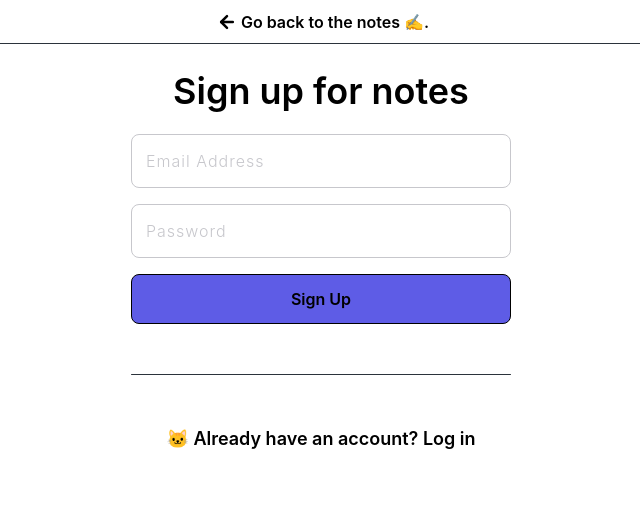
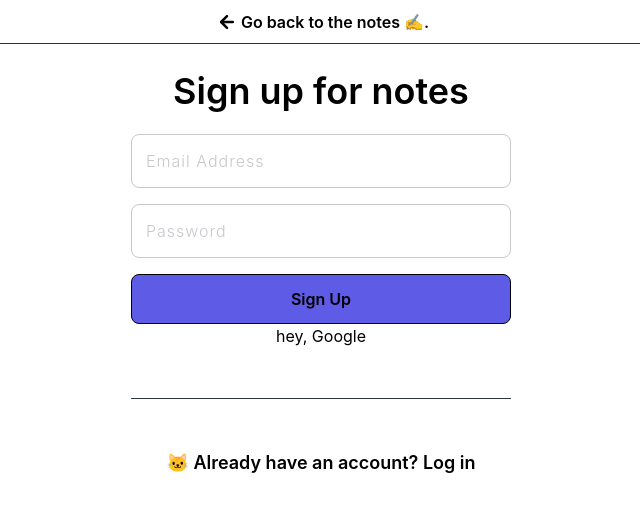
Before and after one commit to amarmanhala/notesbystories, a React (Create React App) app: page /signup in a window 1280 px wide. Shown: the top 512 px of the page, without its empty margins (319-959 px from the left). Built offline with nearby package versions, Linux system fonts and the light colour scheme; no server answers.

Commit message:
Add GoogleSignUp

```diff
--- a/src/components/SignUp.js
+++ b/src/components/SignUp.js
@@ -10,9 +10,11 @@ import {
   createUserWithEmailAndPassword,
   onAuthStateChanged,
 } from "firebase/auth";
+import { GoogleAuthProvider } from "firebase/auth";
 import { auth } from "../firebase-config";
 import { updateProfile } from "firebase/auth";
 import ErrorMessage from "./ErrorMessage";
+import SignUpWithGoogle from "./SignUpWithGoogle";
 
 const LoginPage = styled.div`
   display: flex;
@@ -108,6 +110,7 @@ const arrowRight = {
 };
 
 function SignUp() {
+  const provider = new GoogleAuthProvider();
   const [registerEmail, setregisteEmail] = useState("");
   const [registerPassword, setregisterPassword] = useState("");
   const [error, setError] = useState(false);
@@ -186,6 +189,7 @@ function SignUp() {
               Sign Up
             </Button>
           </Form>
+          <SignUpWithGoogle></SignUpWithGoogle>
           <Divider></Divider>
           <SignUpLinkWrapper tabIndex="0">
             <SignUpLink to="/welcome">
--- /dev/null
+++ b/src/components/SignUpWithGoogle.js
@@ -0,0 +1,33 @@
+import React from "react";
+import { getAuth, signInWithPopup, GoogleAuthProvider } from "firebase/auth";
+
+export default function SignUpWithGoogle() {
+  const provider = new GoogleAuthProvider();
+  const auth = getAuth();
+  const register = async () => {
+    try {
+      signInWithPopup(auth, provider)
+        .then((result) => {
+          // This gives you a Google Access Token. You can use it to access the Google API.
+          const credential = GoogleAuthProvider.credentialFromResult(result);
+          const token = credential.accessToken;
+          // The signed-in user info.
+          const user = result.user;
+          // ...
+        })
+        .catch((error) => {
+          // Handle Errors here.
+          const errorCode = error.code;
+          const errorMessage = error.message;
+          // The email of the user's account used.
+          const email = error.email;
+          // The AuthCredential type that was used.
+          const credential = GoogleAuthProvider.credentialFromError(error);
+          // ...
+        });
+    } catch (error) {
+      console.log(error);
+    }
+  };
+  return <button onClick={register}>hey, Google</button>;
+}
```
